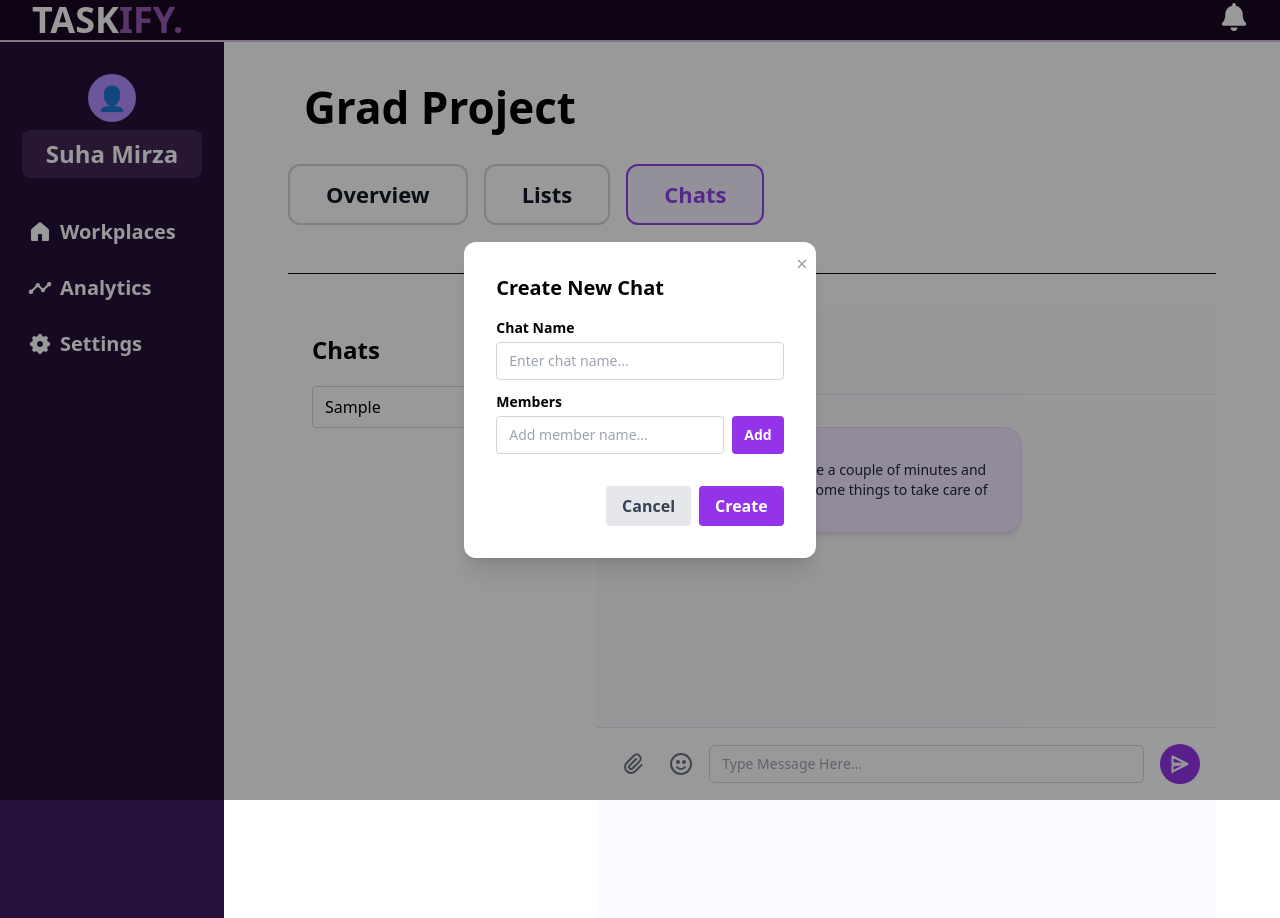
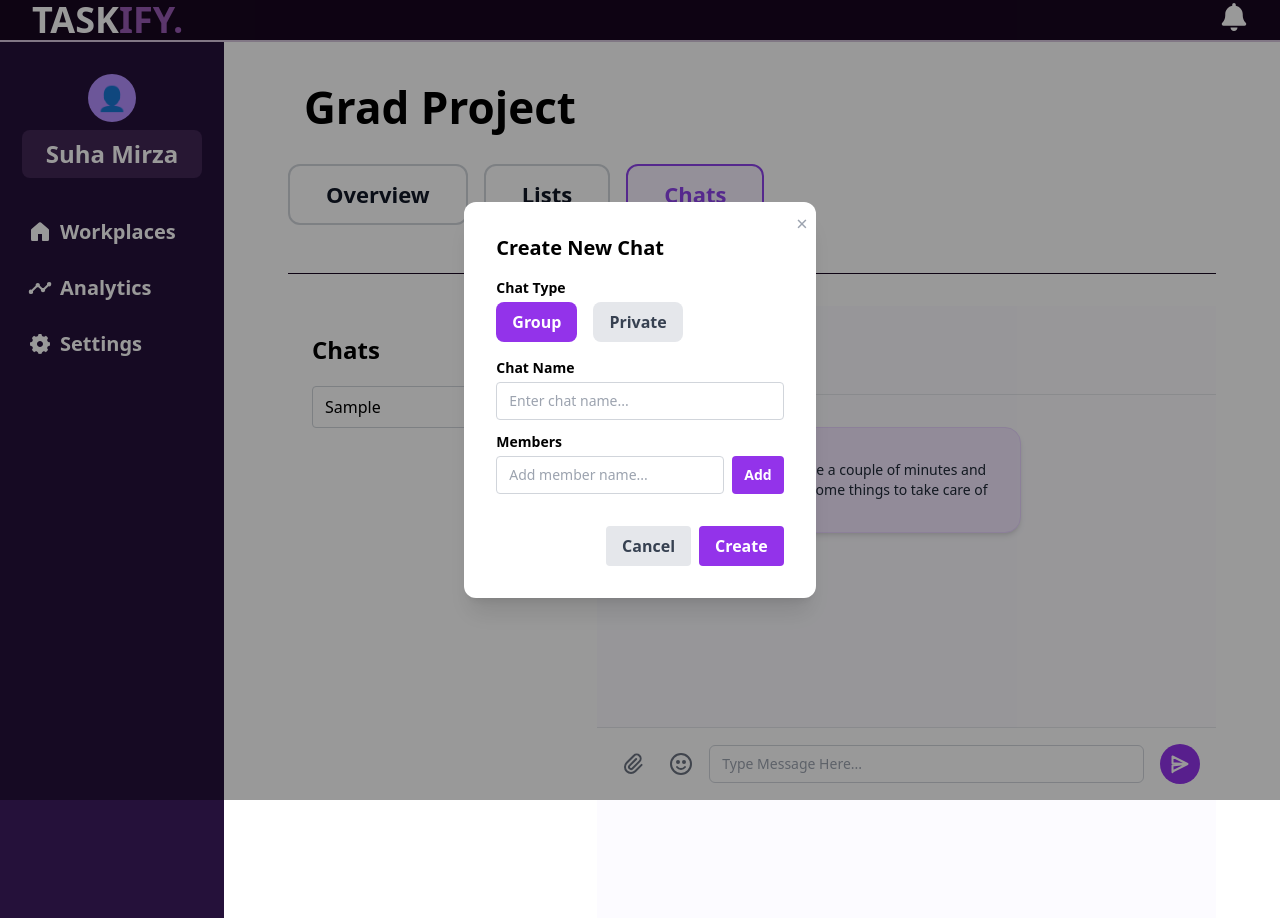
Before and after one commit to suhamirza/gradproject, a React (Vite) app: page /app/chats in a window 1280 px wide. Both pictures are taken after typing "Sample" into the empty fields and a click on the button "New Chat". Built offline with nearby package versions, Linux system fonts and the light colour scheme; the HTML template or start-up script is replaced by a standard one.

Commit message:
fixed adding members to groupchat

```diff
--- a/src/components/MainAppPages/Chats.tsx
+++ b/src/components/MainAppPages/Chats.tsx
@@ -87,6 +87,7 @@ const Chats: React.FC = () => {
   const [memberInput, setMemberInput] = useState("");
   const [memberSuggestion, setMemberSuggestion] = useState<string | null>(null);
   const [chats, setChats] = useState<Chat[]>(dummyChats);
+  const [chatType, setChatType] = useState<'group' | 'private'>('group'); // NEW: Chat type state
 
   const handleAddMember = () => {
     const trimmed = memberInput.trim();
@@ -103,13 +104,14 @@ const Chats: React.FC = () => {
   };
 
   const handleCreateChat = () => {
+    if (chatType === 'group') {
       if (!newChatName.trim() || newChatMembers.length === 0) return;
       const creator = "You"; // In real app, this would be the logged-in user
       const newChat: Chat = {
         id: Date.now(),
         name: newChatName,
         lastMessage: "",
-      time: new Date().toLocaleTimeString([], {hour: '2-digit', minute:'2-digit'}),
+        time: new Date().toLocaleTimeString([], { hour: '2-digit', minute: '2-digit' }),
         unread: 0,
         messages: [],
         members: [creator, ...newChatMembers.filter(m => m !== creator)],
@@ -118,6 +120,23 @@ const Chats: React.FC = () => {
       };
       setChats([newChat, ...chats]);
       setSelectedChat(newChat);
+    } else if (chatType === 'private') {
+      if (newChatMembers.length !== 1) return; // Ensure only one member is selected
+      const memberName = newChatMembers[0];
+      const newChat: Chat = {
+        id: Date.now(),
+        name: memberName, // Use the member's name as the chat name
+        lastMessage: "",
+        time: new Date().toLocaleTimeString([], { hour: '2-digit', minute: '2-digit' }),
+        unread: 0,
+        messages: [],
+        members: ["You", memberName],
+        owner: "You",
+        admins: ["You"],
+      };
+      setChats([newChat, ...chats]);
+      setSelectedChat(newChat);
+    }
     setShowCreateModal(false);
     setNewChatName("");
     setNewChatMembers([]);
@@ -146,6 +165,35 @@ const Chats: React.FC = () => {
       setAddMemberInput("");
       setAddMemberSuggestion(null);
     }
+  };
+
+  const handleRemoveMember = (member: string) => {
+    setChats(chats =>
+      chats.map(chat =>
+        chat.id === selectedChat.id
+          ? { ...chat, members: chat.members.filter(m => m !== member), admins: chat.admins.filter(a => a !== member) }
+          : chat
+      )
+    );
+    setSelectedChat(chat => ({
+      ...chat,
+      members: chat.members.filter(m => m !== member),
+      admins: chat.admins.filter(a => a !== member),
+    }));
+  };
+
+  const handleMakeAdmin = (member: string) => {
+    setChats(chats =>
+      chats.map(chat =>
+        chat.id === selectedChat.id
+          ? { ...chat, admins: [...chat.admins, member] }
+          : chat
+      )
+    );
+    setSelectedChat(chat  => ({
+      ...chat,
+      admins: [...chat.admins, member],
+    }));
   };
 
   const filteredChats = chats.filter((chat) =>
@@ -224,6 +272,28 @@ const Chats: React.FC = () => {
             <div className="bg-white rounded-xl shadow-xl p-8 min-w-[340px] relative">
               <button className="absolute top-2 right-2 text-gray-400 hover:text-gray-600 text-xl" onClick={() => setShowCreateModal(false)}>&times;</button>
               <h2 className="text-xl font-bold mb-4">Create New Chat</h2>
+              {/* Chat Type Selector */}
+              <div className="mb-4">
+                <label className="block text-sm font-semibold mb-1">Chat Type</label>
+                <div className="flex gap-4">
+                  <button
+                    type="button"
+                    className={`px-4 py-2 rounded-lg font-semibold ${chatType === 'group' ? 'bg-purple-600 text-white' : 'bg-gray-200 text-gray-700'}`}
+                    onClick={() => setChatType('group')}
+                  >
+                    Group
+                  </button>
+                  <button
+                    type="button"
+                    className={`px-4 py-2 rounded-lg font-semibold ${chatType === 'private' ? 'bg-purple-600 text-white' : 'bg-gray-200 text-gray-700'}`}
+                    onClick={() => setChatType('private')}
+                  >
+                    Private
+                  </button>
+                </div>
+              </div>
+              {/* Group Chat Name Input */}
+              {chatType === 'group' && (
                 <div className="mb-3">
                   <label className="block text-sm font-semibold mb-1">Chat Name</label>
                   <input
@@ -234,6 +304,8 @@ const Chats: React.FC = () => {
                     onChange={e => setNewChatName(e.target.value)}
                   />
                 </div>
+              )}
+              {/* Members Input */}
               <div className="mb-3">
                 <label className="block text-sm font-semibold mb-1">Members</label>
                 <div className="flex gap-2 mb-2 relative">
@@ -299,7 +371,7 @@ const Chats: React.FC = () => {
                   type="button"
                   className="px-4 py-2 rounded bg-purple-600 hover:bg-purple-700 text-white font-semibold"
                   onClick={handleCreateChat}
-                  disabled={!newChatName.trim() || newChatMembers.length === 0}
+                  disabled={(chatType === 'group' && (!newChatName.trim() || newChatMembers.length === 0)) || (chatType === 'private' && newChatMembers.length !== 1)}
                 >Create</button>
               </div>
             </div>
@@ -309,7 +381,10 @@ const Chats: React.FC = () => {
 
       {/* Chat Window */}
       <FadeContent className="flex-1 flex flex-col bg-[#fcfbff] h-full min-h-0 relative" delay={200}>
-        <FadeContent className="flex items-center p-6 border-b border-gray-200 cursor-pointer select-none" onClick={() => setShowMembersModal(true)}>
+        <div
+          className="flex items-center p-6 border-b border-gray-200 cursor-pointer select-none"
+          onClick={() => setShowMembersModal(true)} // Ensure this sets the state to true
+        >
           <div className="bg-purple-400 rounded-full w-10 h-10 flex items-center justify-center text-lg font-bold text-white mr-4">
             {selectedChat.name[0]}
           </div>
@@ -324,9 +399,9 @@ const Chats: React.FC = () => {
                     {", "}
                     <span
                       className="underline cursor-pointer hover:text-purple-600"
-                      onClick={e => {
-                        e.stopPropagation();
-                        setShowMembersModal(true);
+                      onClick={(e) => {
+                        e.stopPropagation(); // Prevent header click from closing the modal
+                        setShowMembersModal(true); // Ensure modal opens when clicking "and more"
                       }}
                     >
                       and {selectedChat.members.length - 5} more
@@ -336,12 +411,17 @@ const Chats: React.FC = () => {
               </div>
             )}
           </div>
-        </FadeContent>
+        </div>
         {/* Members Modal */}
         {showMembersModal && (
           <div className="fixed inset-0 z-50 flex items-center justify-center bg-black bg-opacity-40">
             <div className="bg-white rounded-xl shadow-xl p-8 min-w-[340px] relative">
-              <button className="absolute top-2 right-2 text-gray-400 hover:text-gray-600 text-xl" onClick={() => setShowMembersModal(false)}>&times;</button>
+              <button
+                className="absolute top-2 right-2 text-gray-400 hover:text-gray-600 text-xl"
+                onClick={() => setShowMembersModal(false)} // Close modal
+              >
+                &times;
+              </button>
               <div className="flex items-center justify-between mb-4">
                 <h2 className="text-xl font-bold">Group Members</h2>
                 {/* Add member button in modal */}
@@ -350,7 +430,8 @@ const Chats: React.FC = () => {
                     className="w-8 h-8 rounded-full flex items-center justify-center bg-purple-600 hover:bg-purple-700 text-white text-lg font-bold shadow ml-2"
                     title="Add member"
                     onClick={() => setShowAddMembersModal(true)}
-                  >+
+                  >
+                    +
                   </button>
                 ) : null}
               </div>
@@ -364,39 +445,33 @@ const Chats: React.FC = () => {
               </div>
               {/* Other members */}
               <div className="flex flex-col gap-1">
-                {selectedChat.members.filter(m => m !== selectedChat.owner).map(member => (
+                {selectedChat.members.filter((m) => m !== selectedChat.owner).map((member) => (
                   <div key={member} className="flex items-center gap-2">
                     <span>{member}</span>
                     {selectedChat.admins.includes(member) && (
                       <span className="bg-purple-200 text-purple-700 rounded px-2 py-0.5 text-xs">Admin</span>
                     )}
                     {/* Only owner/admin can remove, can't remove owner or yourself */}
-                    {(selectedChat.owner === "You" || selectedChat.admins.includes("You")) && member !== selectedChat.owner && member !== "You" && (
+                    {(selectedChat.owner === "You" || selectedChat.admins.includes("You")) &&
+                      member !== selectedChat.owner &&
+                      member !== "You" && (
                         <button
                           className="ml-1 px-2 py-0.5 rounded bg-red-100 hover:bg-red-200 text-red-700 text-xs font-semibold"
-                        onClick={() => {
-                          setChats(chats => chats.map(chat =>
-                            chat.id === selectedChat.id
-                              ? { ...chat, members: chat.members.filter(m => m !== member), admins: chat.admins.filter(a => a !== member) }
-                              : chat
-                          ));
-                          setSelectedChat(chat => ({ ...chat, members: chat.members.filter(m => m !== member), admins: chat.admins.filter(a => a !== member) }));
-                        }}
-                      >Remove</button>
+                          onClick={() => handleRemoveMember(member)}
+                        >
+                          Remove
+                        </button>
                       )}
                     {/* Only owner can make admin, can't make owner admin again */}
-                    {selectedChat.owner === "You" && !selectedChat.admins.includes(member) && member !== selectedChat.owner && (
+                    {selectedChat.owner === "You" &&
+                      !selectedChat.admins.includes(member) &&
+                      member !== selectedChat.owner && (
                         <button
                           className="ml-1 px-2 py-0.5 rounded bg-blue-100 hover:bg-blue-200 text-blue-700 text-xs font-semibold"
-                        onClick={() => {
-                          setChats(chats => chats.map(chat =>
-                            chat.id === selectedChat.id
-                              ? { ...chat, admins: [...chat.admins, member] }
-                              : chat
-                          ));
-                          setSelectedChat(chat => ({ ...chat, admins: [...chat.admins, member] }));
-                        }}
-                      >Make Admin</button>
+                          onClick={() => handleMakeAdmin(member)}
+                        >
+                          Make Admin
+                        </button>
                       )}
                   </div>
                 ))}
```
Lines whose indentation alone changed are shown as unchanged.
